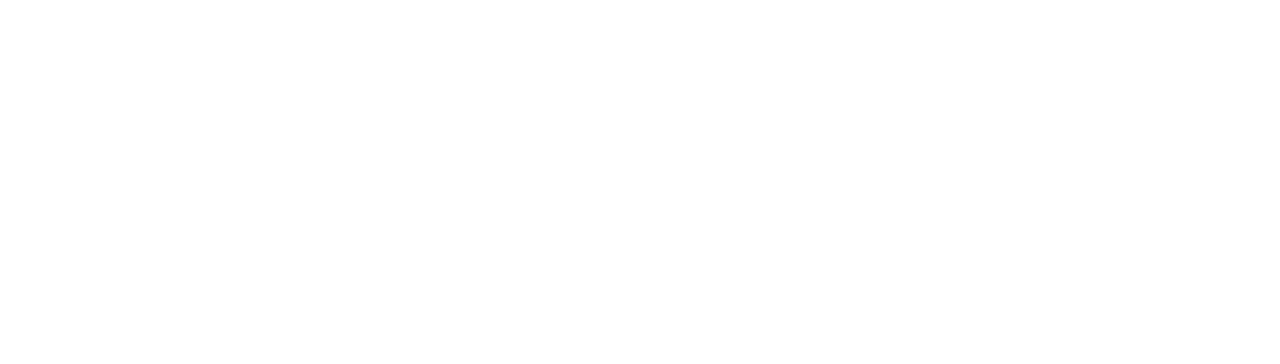
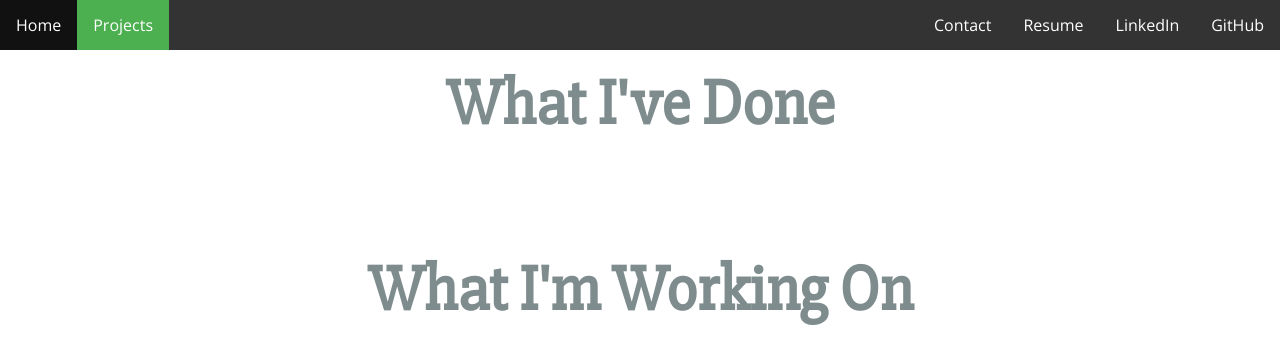
Before and after one commit to lkearley/lkearley.github.io, a plain HTML site: page projects.html in a window 1280 px wide. Drawn offline with nearby package versions, Linux system fonts and the light colour scheme.

Commit message:
Added nav bar support to project and resume page

```diff
--- a/projects.html
+++ b/projects.html
@@ -0,0 +1,29 @@
+<! DOCTYPE html>
+<html>
+<head>
+    <link rel="stylesheet" href="style.css"/>
+</head>
+<body>
+    <div id="navbar">
+        <ul>
+        <div class="navbar_right">
+        <li><a href="mailto:lkearley3@gatech.edu" class="nav-link">Contact</a></li>
+        <li><a href="http://github.com/lkearley" class="nav-link">Resume</a></li>
+        <li><a href="https://www.linkedin.com/in/lauren-kearley-35a362118/"
+            class="nav-link">LinkedIn</a></li>
+        <li><a href="http://github.com/lkearley" class="nav-link">GitHub</a></li>
+        </div>
+        <li><a href="index.html">Home</a></li>
+        <li><a class="active" href=#projects>Projects</a></li>
+        </ul>
+    </div>
+    <br/>
+    <div id="past-projects">
+        <h1 id="intro">What I've Done</h1>
+    </div>
+    <br/>
+    <div id="current-projects">
+        <h1 id="intro">What I'm Working On</h1>
+    </div>
+</body>
+</html>
```
Also changed, not shown: index.html (+1 -8 lines), resume.html (+22 -0 lines).
